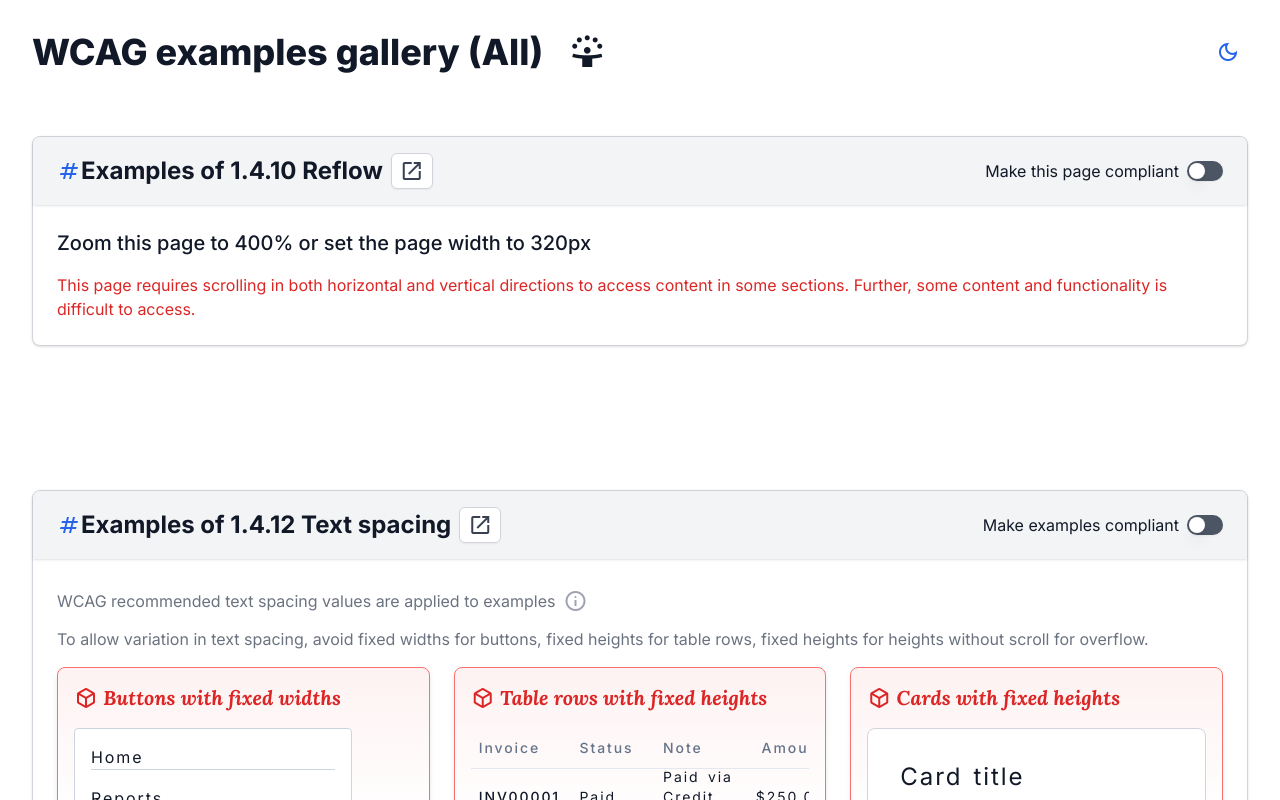
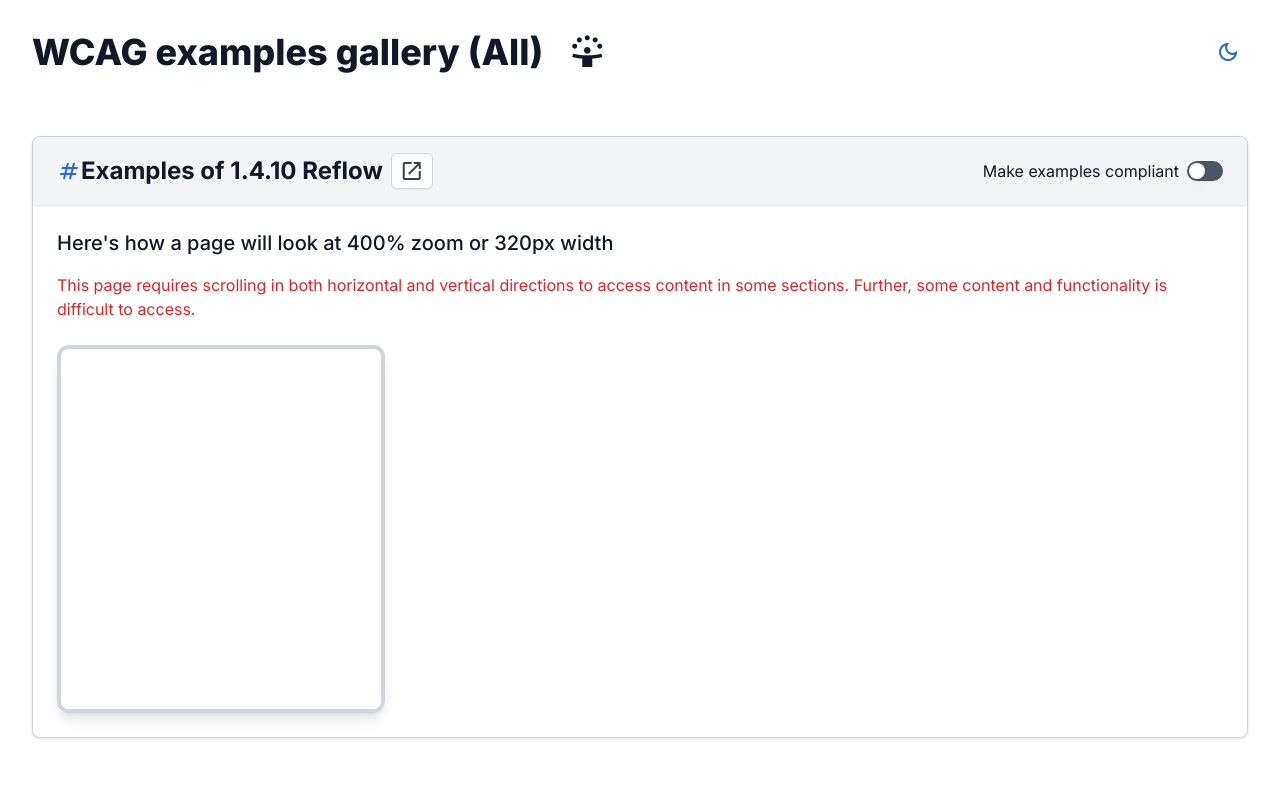
Before and after one commit to vivek-g-browserstack/interactive-wcag-examples, a Next.js app: page /sc/all in a window 1280 px wide. Shown: the top 800 px of the page. Built offline with nearby package versions, Linux system fonts and the light colour scheme.

Commit message:
Add reflow demonstration that does not need manual zoom action, yay

```diff
--- a/src/components/SCs/Reflow/index.tsx
+++ b/src/components/SCs/Reflow/index.tsx
@@ -1,10 +1,24 @@
 import { SectionHeading } from "@/components/SectionHeading"
 import SectionContent from "@/components/SectionContent"
-import { useState } from "react"
+import { useEffect, useState } from "react"
 
 export function Reflow() {
     const [isFixed, setIsFixed] = useState(false)
+    const [isIframe, setIsIframe] = useState(false)
     const id = "reflow"
+
+    function isInIframe() {
+        try {
+            return window.self !== window.top
+        }
+        catch {
+            return true
+        }
+    }
+
+    useEffect(() => {
+        setIsIframe(isInIframe())
+    }, [])
 
     return (
         <section id={id}>
@@ -19,11 +33,17 @@ export function Reflow() {
             />
             <SectionContent>
                 <h3 className="font-medium text-xl mb-4">
-                    Zoom this page to 400% or set the page width to 320px
+                    Here&apos;s how a page will look at 400% zoom or 320px width
                 </h3>
-                <p className={`text-sm sm:text-base ${isFixed ? `text-success-default` : `text-danger-default`}`}>
+                <p className={`text-sm mb-6 sm:text-base ${isFixed ? `text-success-default` : `text-danger-default`}`}>
                     {isFixed ? "This page does not require scrolling in both horizontal and vertical directions to access content. No content or functionality is hidden or obstructed." : "This page requires scrolling in both horizontal and vertical directions to access content in some sections. Further, some content and functionality is difficult to access."}
                 </p>
+                {!isIframe &&
+                    <iframe
+                        src={`/sc/all?responsive=${isFixed ? `true` : `false`}&compliant=${isFixed ? `true` : `false`}`}
+                        className="w-[320px] h-[360px] rounded-xl shadow-lg box-content border-4 border-neutral-strong"
+                    />
+                }
             </SectionContent>
         </section>
     )
--- a/src/components/SectionHeading.tsx
+++ b/src/components/SectionHeading.tsx
@@ -101,7 +101,7 @@ export function SectionHeading({ title, id, href, toggleId, isFixed, setIsFixed,
                 {id === "focus-visible" && keyPressed && (
                     <kbd className="bg-neutral-default px-2 py-1 mr-2">{keyPressed}</kbd>
                 )}
-                <label htmlFor={toggleId}>Make {isMasterSwitch ? 'this page' : 'examples'} compliant</label>
+                <label htmlFor={toggleId}>Make {isMasterSwitch ? 'examples' : 'examples'} compliant</label>
                 <Switch
                     aria-label={`Toggle compliance of ${title}`}
                     checked={isFixed}
```
